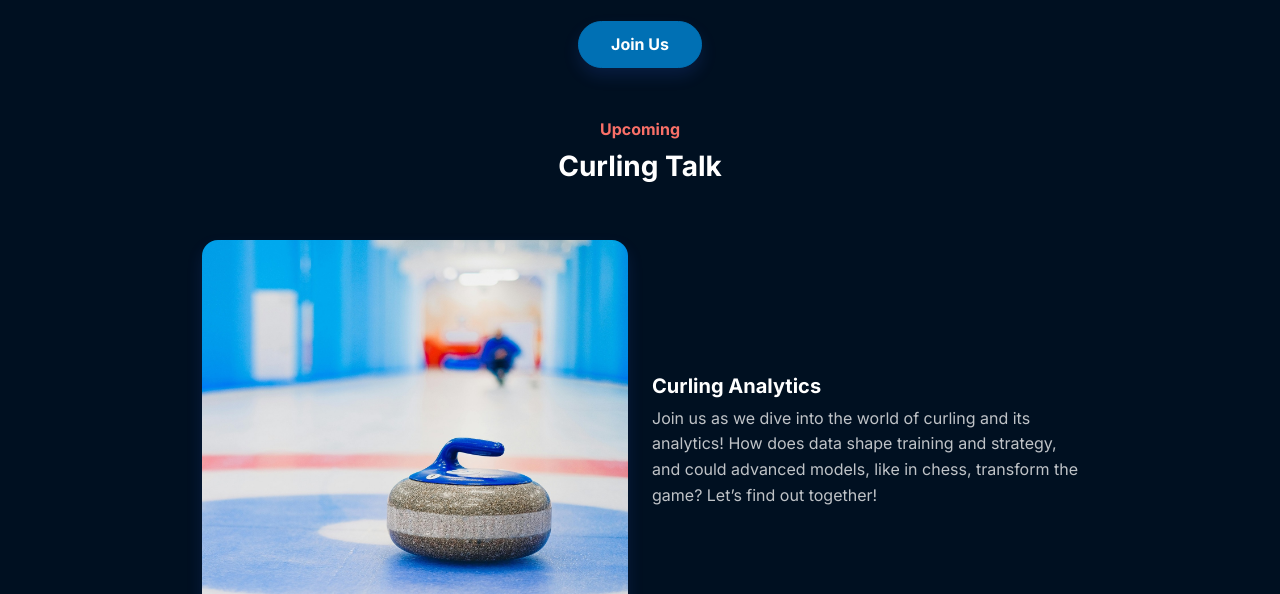
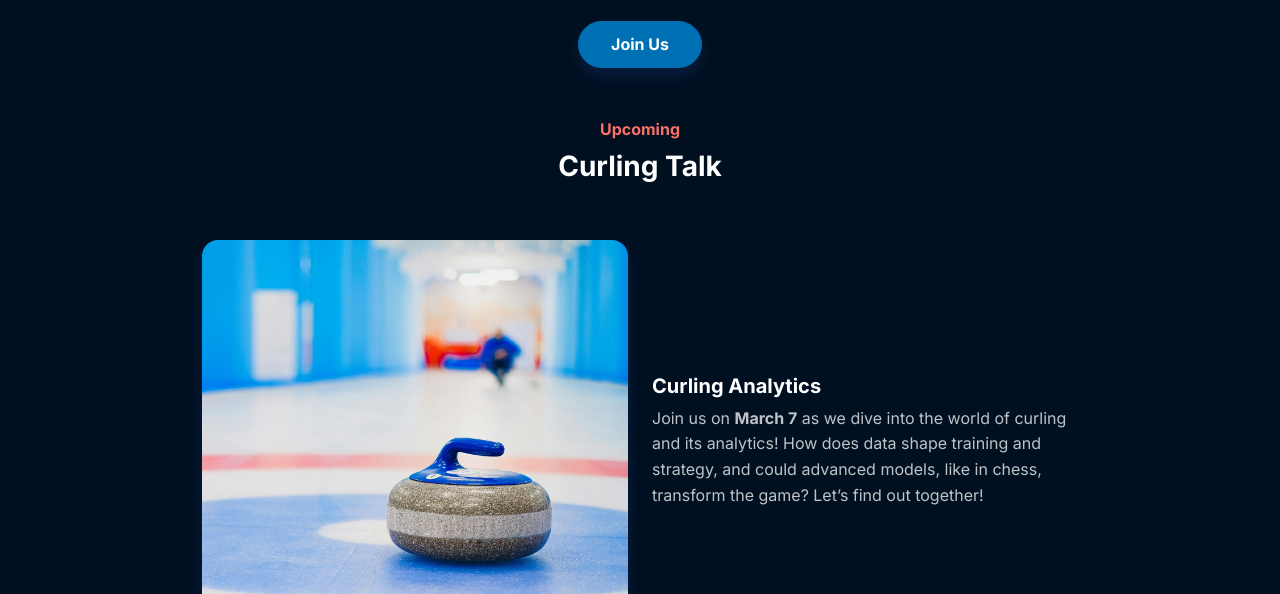
Before and after one commit to sportsanalyticszh/sportsanalyticszh.github.io, a plain HTML site: page index.html in a window 1280 px wide. Shown: the part 230-824 px from the top of the page. Drawn offline with Linux system fonts and the light colour scheme.

Commit message:
+ Curling Event Datum

```diff
--- a/index.html
+++ b/index.html
@@ -74,7 +74,7 @@
                 <div class="col d-md-flex align-items-md-end align-items-lg-center mb-5">
                     <div>
                         <h5 class="fw-bold">Curling Analytics</h5>
-                        <p class="text-muted mb-4">Join us as we dive into the world of curling and its analytics! How does data shape training and strategy, and could advanced models, like in chess, transform the game? Let’s find out together!</p>
+                        <p class="text-muted mb-4">Join us on <strong>March 7</strong> as we dive into the world of curling and its analytics! How does data shape training and strategy, and could advanced models, like in chess, transform the game? Let’s find out together!</p>
                     </div>
                 </div>
             </div>
```
Also changed, not shown: services.html (+1 -1 lines).
